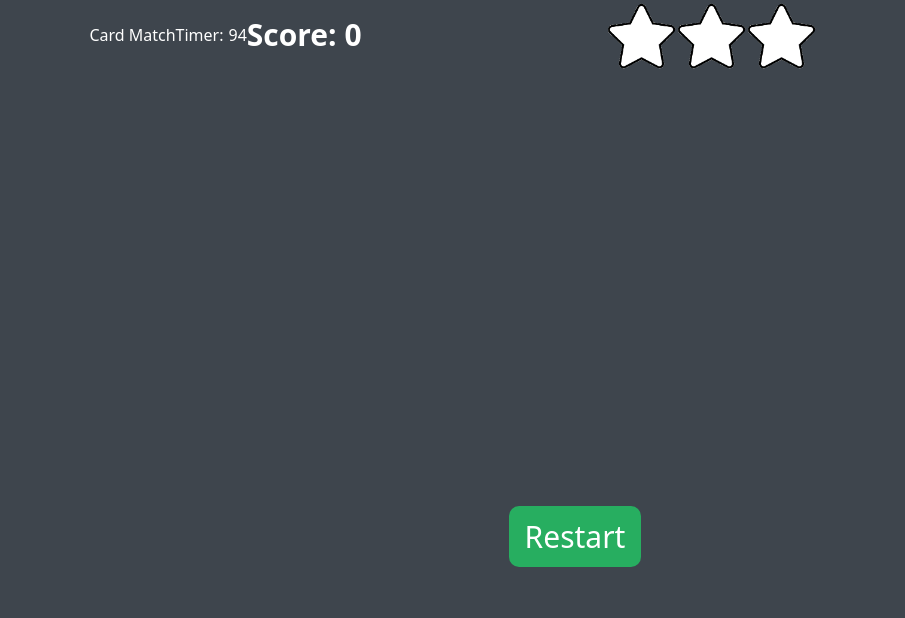
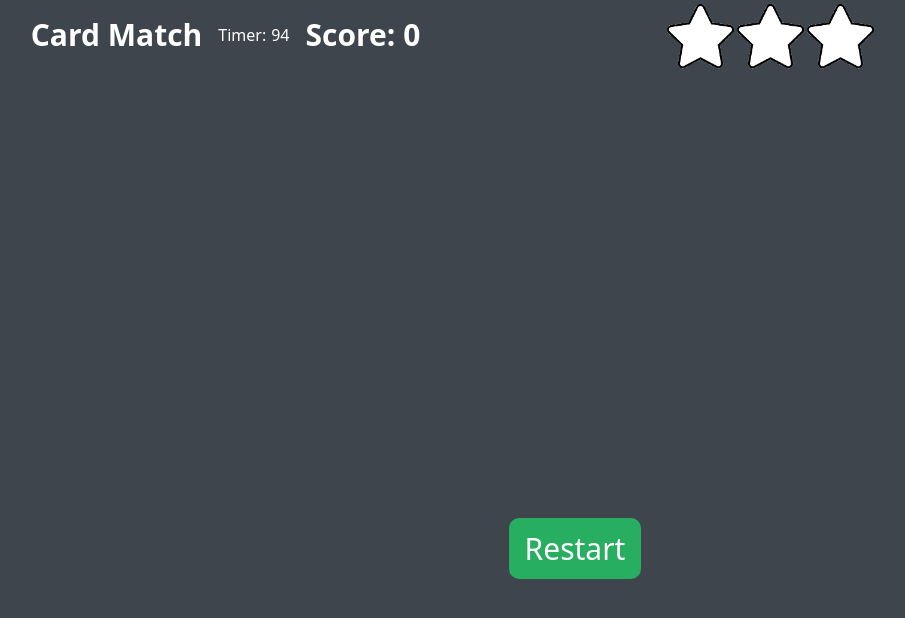
Before and after one commit to lightspeedana/EduPals, a Python web app: template templates/match.html in a window 1280 px wide. Shown: the part 113-731 px from the top of the page, without its empty margins (65-970 px from the left). Run offline with Jinja, Linux system fonts and the light colour scheme; the template is opened without the code that fills it, so the values that code supplies are empty; some libraries are stand-ins or nearby versions.

Commit message:
little css change

```diff
--- a/main.py
+++ b/main.py
@@ -26,12 +26,12 @@
     { "name": "4", "desc": "An application may require additional services like reliable and in-order delivery of packets from the transport layer." },
     { "name": "5", "desc": "How are internet devices identified?" },
     { "name": "5", "desc": "Any internet device can be identified by IP addresses." },
-    { "name": "6", "desc": "When developing a network application, what sides of the program does a developer generally have to develop?" },
+    { "name": "6", "desc": "When developing a network application, what sides of the program does a developer generally?" },
     { "name": "6", "desc": "A developer generally has to develop both the client side and the server side of the program." },
     { "name": "7", "desc": "What are sockets in the context of network applications?" },
     { "name": "7", "desc": "Sockets are APIs between the application and transport layers" },
     { "name": "8", "desc": "What are the two packages in which transport layer services are bundled in the Internet?" },
-    { "name": "8", "desc": "Transport layer services in the Internet are bundled into two packages: TCP (Transmission Control Protocol) and UDP (User Datagram Protocol)." },
+    { "name": "8", "desc": "Transport layer services in the Internet are bundled into two packages: TCP (Transmission Control Protocol) and UDP" },
     { "name": "9", "desc": "How can processes running on different host machines communicate?" },
     { "name": "9", "desc": "Processes running on different host machines can communicate by sending messages over a network." }]
 
--- a/templates/match.html
+++ b/templates/match.html
@@ -9,17 +9,18 @@
     {% extends 'base.html' %}
     {% block content %}
     <div class="h-stack">
-      <h1>Card Match</h1>
-      <div class="h-stack">
+      <p class="mr-4">Card Match</p>
+      <div class="h-stack mr-4">
         <a> Timer: </a>
         <div class="timer"></div>
       </div>
+
       <p>Score: <span class="score"></span></p>
 
       <div class="stars"></div>
 
     </div>
-    <div class="grid-container">
+    <div class="grid-container mb-3">
     </div>
     <div class="actions">
         <button onclick="restart()">Restart</button>
```
